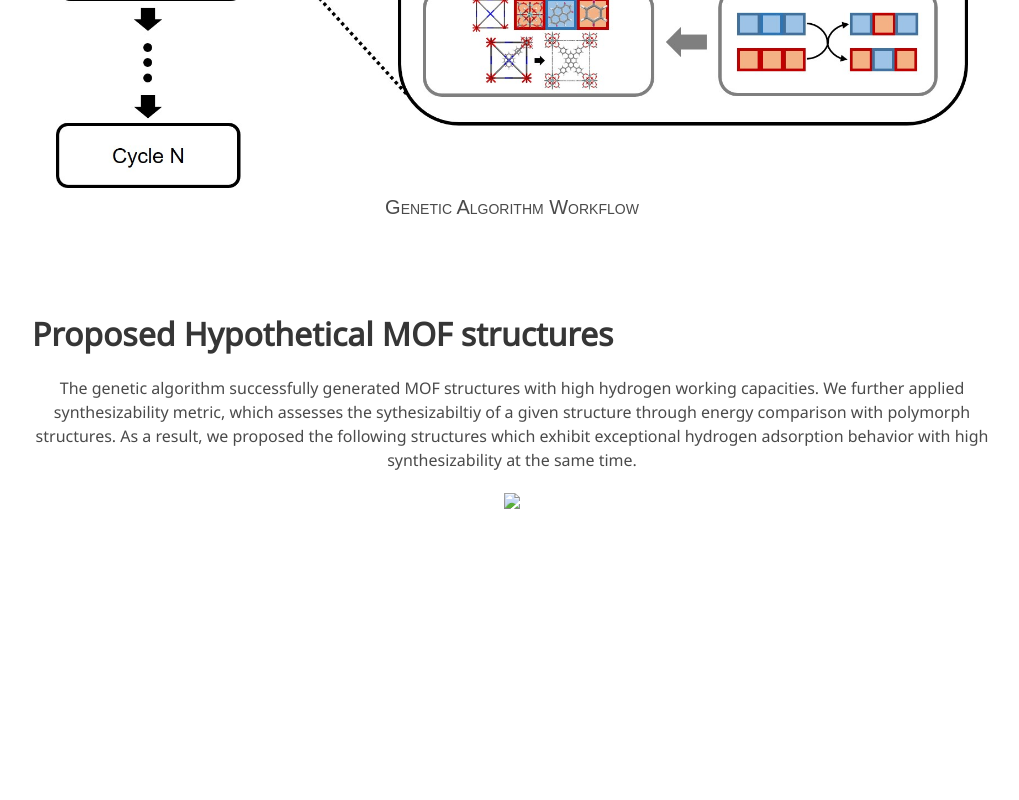
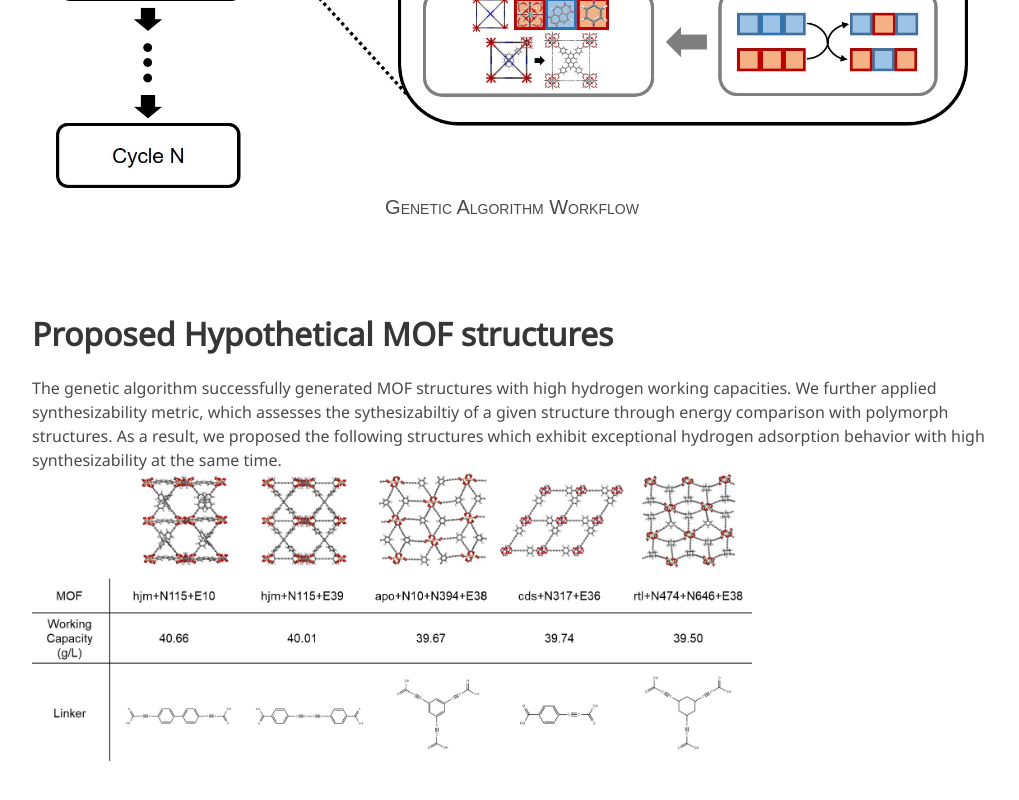
Before and after one commit to parkjunkil/Genetic_Algorithm, a plain HTML site: page index.html in a window 1280 px wide. Shown: the part 1294-2094 px from the top of the page, without its empty margins (128-1147 px from the left). Before the commit the page ends 1854 px from the top, so only its background shows below. Drawn offline with nearby package versions, Linux system fonts and the light colour scheme; some icons are missing; a web font is replaced by a local one.

Commit message:
Update index.html

```diff
--- a/index.html
+++ b/index.html
@@ -92,7 +92,7 @@
             <span class="author-block">
               <a href="https://scholar.google.com/citations?hl=en&user=nZXhqxkAAAAJ">Yunsung Lim</a><sup>1</sup>,</span>
             <span class="author-block">
-              <a href="https://sangwon91.github.io/">Sangbwon Lee</a><sup>2</sup>,</span>
+              <a href="https://sangwon91.github.io/">Sangwon Lee</a><sup>2</sup>,</span>
             <span class="author-block">
               <a href="https://scholar.google.com/citations?user=OUoa6QgAAAAJ&hl=en&oi=ao">Jihan Kim</a><sup>1</sup>,
             </span>
@@ -177,13 +177,11 @@
     <div class="columns is-centered">
       <div class="column is-full-width">
         <h2 class="title is-3">Proposed Hypothetical MOF structures </h2>
-        <div class="content has-text-centered">
-          <p>
-           The genetic algorithm successfully generated MOF structures with high hydrogen working capacities. We further applied synthesizability metric, which assesses the sythesizabiltiy of a given structure through energy comparison with polymorph structures.
-           As a result, we proposed the following structures which exhibit exceptional hydrogen adsorption behavior with high synthesizability at the same time.
-          </p>
-          <img align="center" width="75%" src="./docs/objects/structures.jpg">
-        </div>
+        <p>
+         The genetic algorithm successfully generated MOF structures with high hydrogen working capacities. We further applied synthesizability metric, which assesses the sythesizabiltiy of a given structure through energy comparison with polymorph structures.
+         As a result, we proposed the following structures which exhibit exceptional hydrogen adsorption behavior with high synthesizability at the same time.
+        </p>
+        <img align="center" width="75%" src="./docs/objects/structures.png">
       </div>
      </div>
     </div>
```
